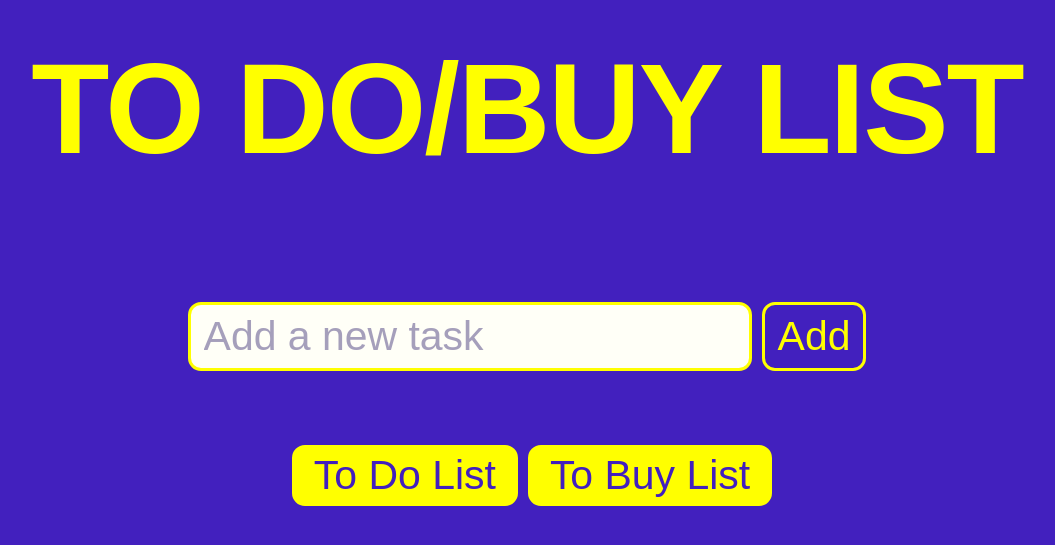
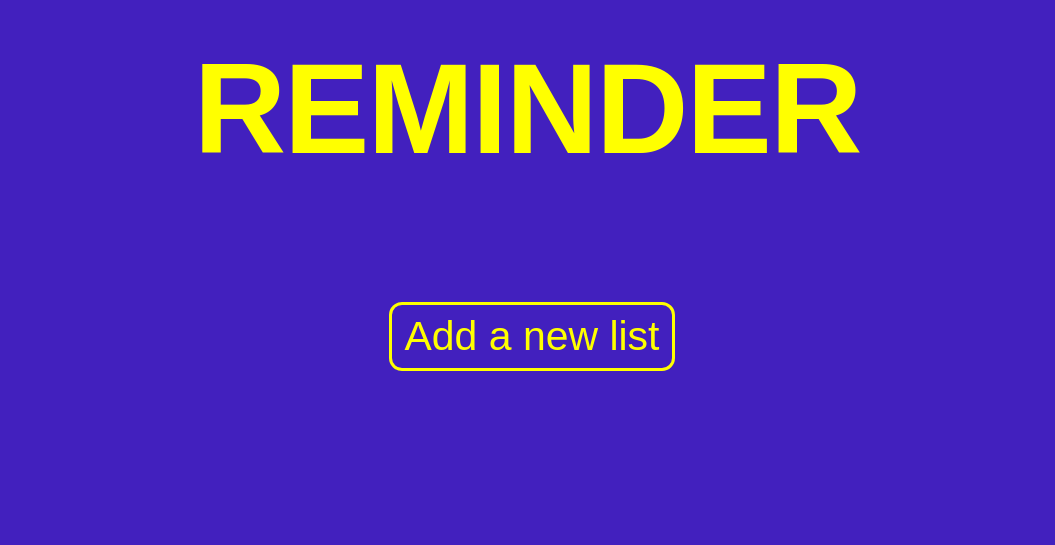
Before and after one commit to mervebalci/todo-tobuy-list, a React (Create React App) app: page / in a window 1280 px wide. Shown: the part 151-696 px from the top of the page, without its empty margins (113-1168 px from the left). Built offline with nearby package versions, Linux system fonts and the light colour scheme.

Commit message:
Creating your own reminder list

```diff
--- a/src/App.css
+++ b/src/App.css
@@ -7,6 +7,18 @@
   font-family: Arial, Helvetica, sans-serif;
   height: 100%;
   width: 100%;
+}
+
+#newList {
+  padding: 8px 13px;
+  margin: 10px 0px 10px 10px;
+  font-size: 3.2vw;
+  color: yellow;
+  background-color: rgb(66, 32, 190);
+  border-style: solid;
+  border-color: yellow;
+  border-width: 3px;
+  border-radius: 13px;
 }
 
 h1 {
--- a/src/App.js
+++ b/src/App.js
@@ -4,13 +4,13 @@ import { useState } from 'react';
 let counter = 0;
 
 export default function App() {
-  const[list, setList] = useState([]);
-  const[category, setCategory] = useState("task");
+  const [list, setList] = useState([]);
+  const [category, setCategory] = useState("");
 
   function addTaskOrItem() {
     const userInput = document.getElementById('userInput').value;
 
-    const data = {id: counter, name: userInput, category: category};
+    const data = { id: counter, name: userInput, category: category };
 
     setList([...list, data]);
 
@@ -25,7 +25,10 @@ export default function App() {
 
   return (
     <div className="App">
-      <h1>TO DO/BUY LIST</h1>
+      <h1>REMINDER</h1>
+      <button id="newList">Add a new list</button>
+      {category &&
+        <div>
           <div>
             <input id="userInput" placeholder={"Add a new " + category}></input>
             <button id="addTask" onClick={addTaskOrItem}>Add</button>
@@ -35,6 +38,8 @@ export default function App() {
             <button id="showItem" onClick={() => showTaskOrItem("item")}>To Buy List</button>
           </div>
           <TodoList list={list} setList={setList} category={category} />
+        </div>
+      }
     </div>
   );
 }
```
Lines whose indentation alone changed are shown as unchanged.
